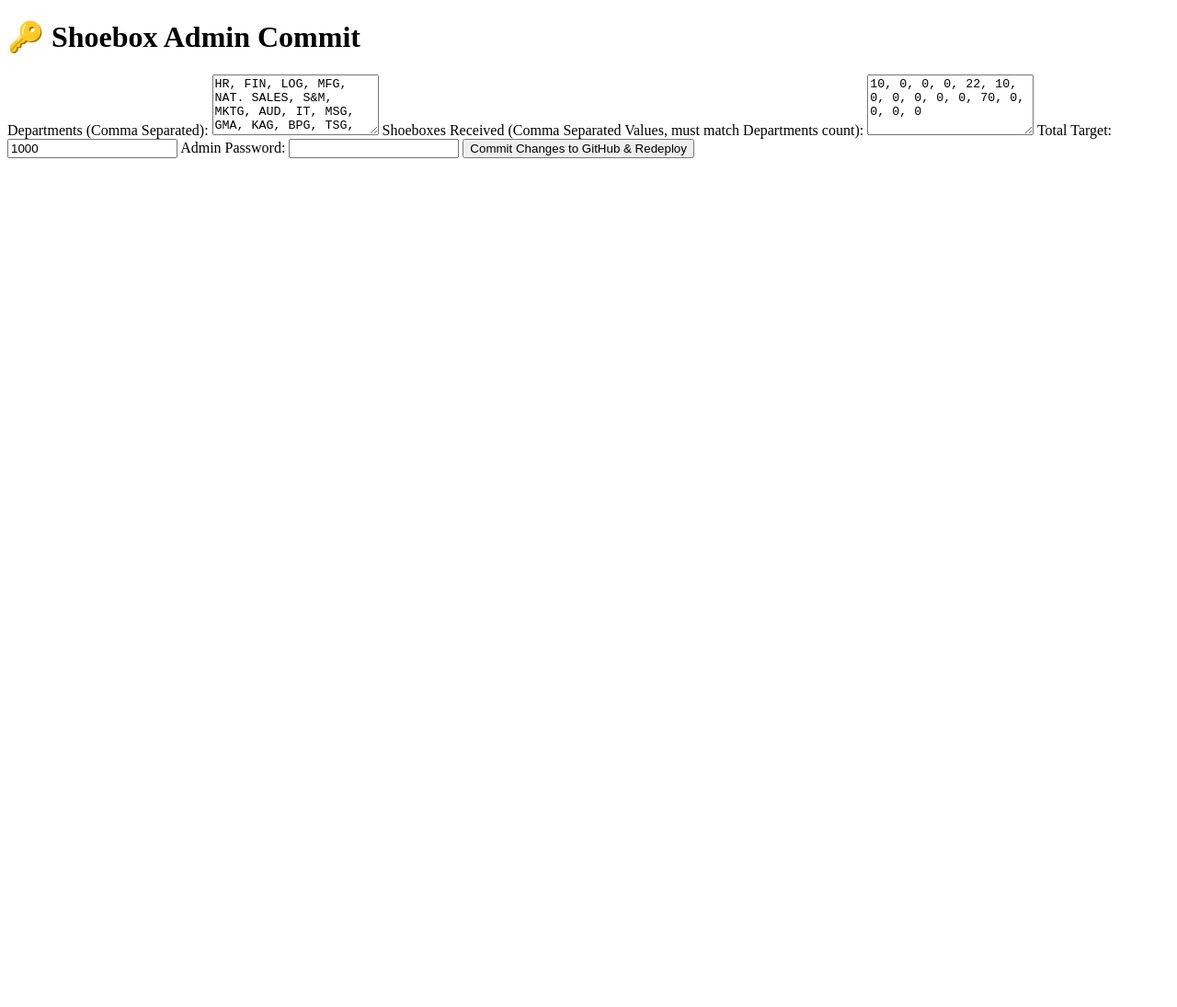
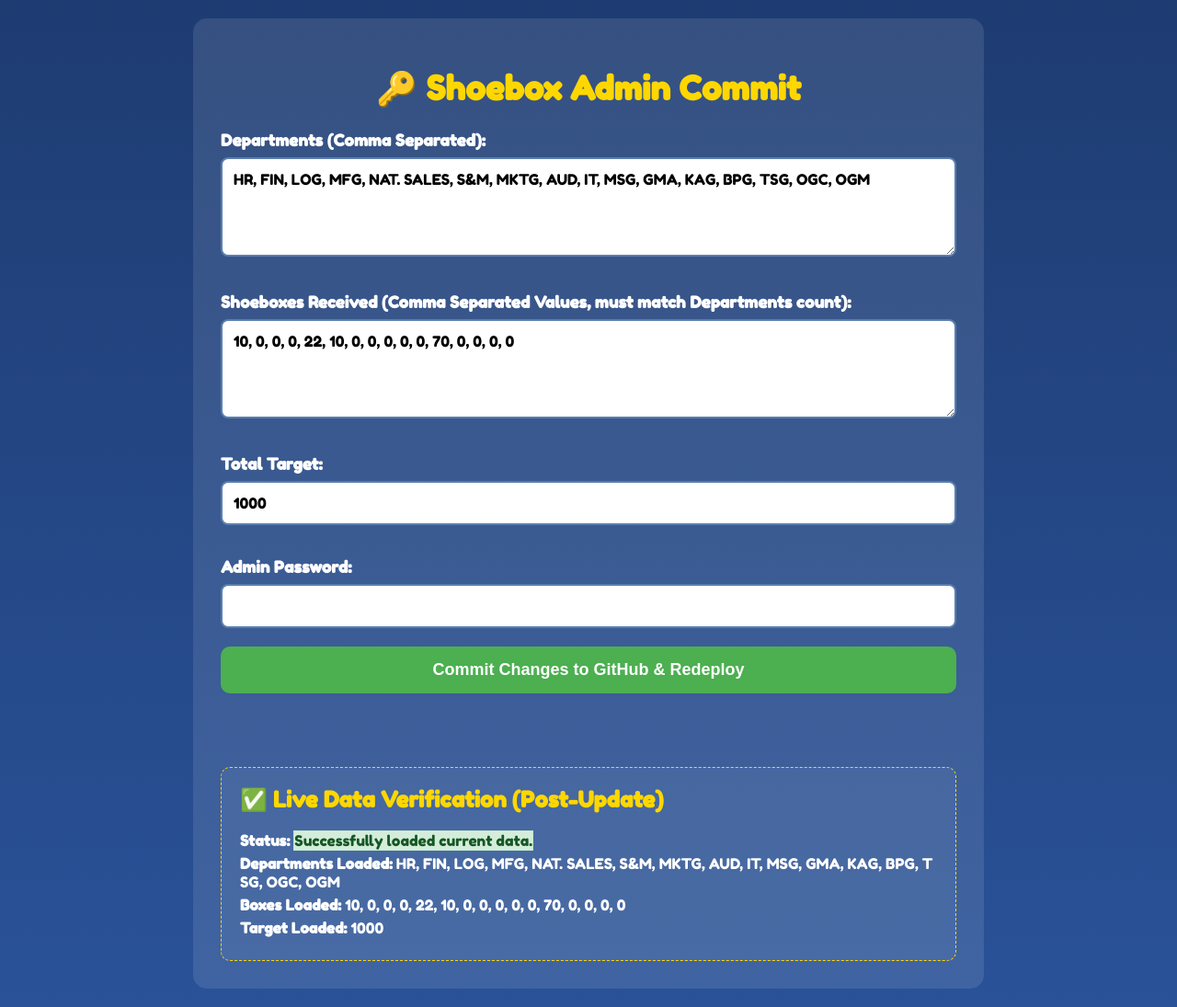
Before and after one commit to gabrielleborces-dotcom/shoebox-of-malasakit, a website: page admin.html in a window 1280 px wide. Shown: the whole page at 92% size. Before the commit the page ends 800 px from the top, so only its background shows below. Drawn offline with Linux system fonts and the light colour scheme.

Commit message:
Revamp admin dashboard with new styles and features
Enhanced the admin dashboard with improved styles and functionality for data input and commit actions.

```diff
--- a/admin.html
+++ b/admin.html
@@ -5,47 +5,170 @@
 <title>🔒 Admin Dashboard</title>
 <link href="https://fonts.googleapis.com/css2?family=Fredoka+One&display=swap" rel="stylesheet">
 <style>
-/* (Styles omitted for brevity) */
+body {
+    font-family: 'Fredoka One', cursive;
+    background: linear-gradient(#1e3c72, #2a5298); /* Deep Blue Gradient */
+    margin:0; padding:20px; color:white;
+}
+.container {
+    max-width:800px;
+    margin:auto;
+    padding: 30px;
+    background: rgba(255, 255, 255, 0.1);
+    border-radius: 15px;
+}
+h1 {
+    font-size: 36px;
+    text-align: center;
+    color: #ffd700; /* Gold color for header */
+}
+label {
+    display:block;
+    margin-top:15px;
+    font-weight:bold;
+    font-size: 1.1em;
+}
+textarea, input {
+    width:100%;
+    padding:12px;
+    border-radius:8px;
+    border: 2px solid #5a7fae;
+    margin-top:8px;
+    margin-bottom:20px;
+    font-size:16px;
+    box-sizing: border-box; /* Include padding in the element's total width and height */
+    font-family: inherit;
+}
+button {
+    padding:15px;
+    border-radius:10px;
+    border:none;
+    cursor:pointer;
+    font-size:18px;
+    font-weight:bold;
+    width:100%;
+    background:#4CAF50; /* Green */
+    color:white;
+    transition: background-color 0.3s;
+}
+button:hover { background:#45a049; }
+#statusMessage {
+    margin-top:20px;
+    padding:15px;
+    border-radius:8px;
+    text-align:center;
+    font-weight: bold;
+}
+.status-success { background:#d4edda; color:#155724; border: 1px solid #c3e6cb; }
+.status-error { background:#f8d7da; color:#721c24; border: 1px solid #f5c6cb; }
+.status-info { background:#cce5ff; color:#004085; border: 1px solid #b8daff; }
+.current-data-section {
+    margin-top: 30px;
+    padding: 20px;
+    border: 1px dashed #ffd700;
+    border-radius: 10px;
+    background: rgba(255, 255, 255, 0.05);
+}
+.current-data-section h2 {
+    color: #ffd700;
+    font-size: 1.5em;
+    margin-top: 0;
+}
+.current-data-section p {
+    margin: 5px 0;
+    word-break: break-all;
+}
 </style>
 </head>
 <body>
 <div class="container">
     <h1>🔑 Shoebox Admin Commit</h1>
+
     <label for="deptInput">Departments (Comma Separated):</label>
     <textarea id="deptInput" rows="4"></textarea>
+
     <label for="boxInput">Shoeboxes Received (Comma Separated Values, must match Departments count):</label>
     <textarea id="boxInput" rows="4"></textarea>
+
     <label for="targetInput">Total Target:</label>
     <input id="targetInput" type="number" value="1000">
+
     <label for="passwordInput">Admin Password:</label>
     <input id="passwordInput" type="password">
+
     <button onclick="commitData()">Commit Changes to GitHub & Redeploy</button>
+
     <div id="statusMessage"></div>
+
+    <div class="current-data-section">
+        <h2>✅ Live Data Verification (Post-Update)</h2>
+        <p><strong>Status:</strong> <span id="dataStatus">Loading...</span></p>
+        <p><strong>Departments Loaded:</strong> <span id="liveDepartments"></span></p>
+        <p><strong>Boxes Loaded:</strong> <span id="liveBoxes"></span></p>
+        <p><strong>Target Loaded:</strong> <span id="liveTarget"></span></p>
+    </div>
 </div>
 
 <script>
 const statusMessage = document.getElementById('statusMessage');
+const dataStatus = document.getElementById('dataStatus');
+const liveDepartments = document.getElementById('liveDepartments');
+const liveBoxes = document.getElementById('liveBoxes');
+const liveTarget = document.getElementById('liveTarget');
+
+function showStatus(type, message, show) {
+    statusMessage.className = type ? `status-${type}` : '';
+    statusMessage.textContent = message;
+    statusMessage.style.display = show ? 'block' : 'none';
+}
 
 async function loadCurrentData() {
     try {
-        // Cache-busting here ensures admin starts with current data
+        // Cache-busting to ensure admin loads the most current data.
         const response = await fetch('data.json?' + new Date().getTime());
         if (!response.ok) throw new Error('Failed to fetch data.json');
         const data = await response.json();
 
+        // Load data into the editable fields
         document.getElementById('deptInput').value = (data.departments || []).join(', ');
         document.getElementById('boxInput').value = (data.boxes || []).join(', ');
         document.getElementById('targetInput').value = data.target || 0;
+
+        // Display the loaded data for verification
+        dataStatus.textContent = 'Successfully loaded current data.';
+        dataStatus.className = 'status-success';
+        liveDepartments.textContent = (data.departments || []).join(', ');
+        liveBoxes.textContent = (data.boxes || []).join(', ');
+        liveTarget.textContent = data.target;
+
     } catch (error) {
-        showStatus('error', 'Failed to load current data. Enter all values manually.', true);
+        showStatus('error', '❌ Failed to load current data. Enter all values manually.', true);
+        dataStatus.textContent = 'Failed to load current data.';
+        dataStatus.className = 'status-error';
     }
 }
 
 async function commitData() {
-    // ... (Validation and payload creation logic) ...
+    const departments = document.getElementById('deptInput').value.split(',').map(s => s.trim()).filter(s => s);
+    const boxes = document.getElementById('boxInput').value.split(',').map(Number);
+    const target = Number(document.getElementById('targetInput').value);
+    const adminPassword = document.getElementById('passwordInput').value;
+
+    if (!adminPassword) {
+        return showStatus('error', '❌ Admin Password is required.', true);
+    }
+    if (departments.length !== boxes.length) {
+        return showStatus('error', '❌ Department and Boxes counts must match.', true);
+    }
+
+    const payload = {
+        departments: departments,
+        boxes: boxes,
+        target: target
+    };
 
     try {
-        showStatus('', 'Committing data to GitHub...', true);
+        showStatus('info', 'Committing data to GitHub (This may take a moment)...', true);
 
         const response = await fetch('/.netlify/functions/updateData', {
             method: 'POST',
@@ -59,22 +182,22 @@ async function commitData() {
         const result = await response.json();
 
         if (response.ok && result.success) {
-            // SUCCESS - Trigger a window refresh after a slight delay to start fetching the new data
-            showStatus('success', '✅ Success! Data committed to GitHub. Refreshing in 3s...', true);
-            setTimeout(() => {
-                 // Forces a hard reload of the admin page and potentially the public site
-                 window.location.reload(true);
-            }, 3000);
+            // SUCCESS - Immediately hard reload the page to fetch the new data.
+            // This is the fastest way to confirm the commit was successful.
+            showStatus('success', '✅ Success! Data committed to GitHub. Refreshing now...', true);
+            window.location.reload(true);
+
+        } else if (response.status === 403) {
+            showStatus('error', '❌ Unauthorized: Invalid admin password.', true);
         } else {
-            // ... (Error handling logic) ...
+            // Log the detailed error from the function if available
+            console.error('Commit failed:', result.message || result);
+            showStatus('error', `❌ Commit Failed: ${result.message || 'Unknown Server Error.'}`, true);
         }
     } catch (error) {
+        console.error(error);
         showStatus('error', `❌ Network Error: Could not reach the Netlify Function.`, true);
     }
-}
-
-function showStatus(type, message, show) {
-    // ... (Status logic) ...
 }
 
 window.onload = loadCurrentData;
```
